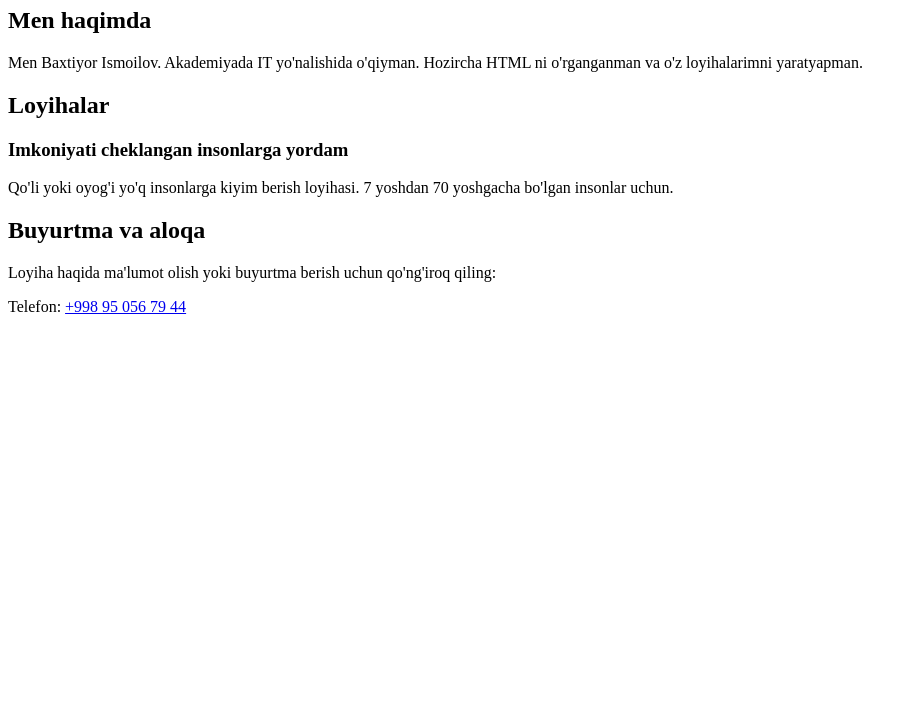
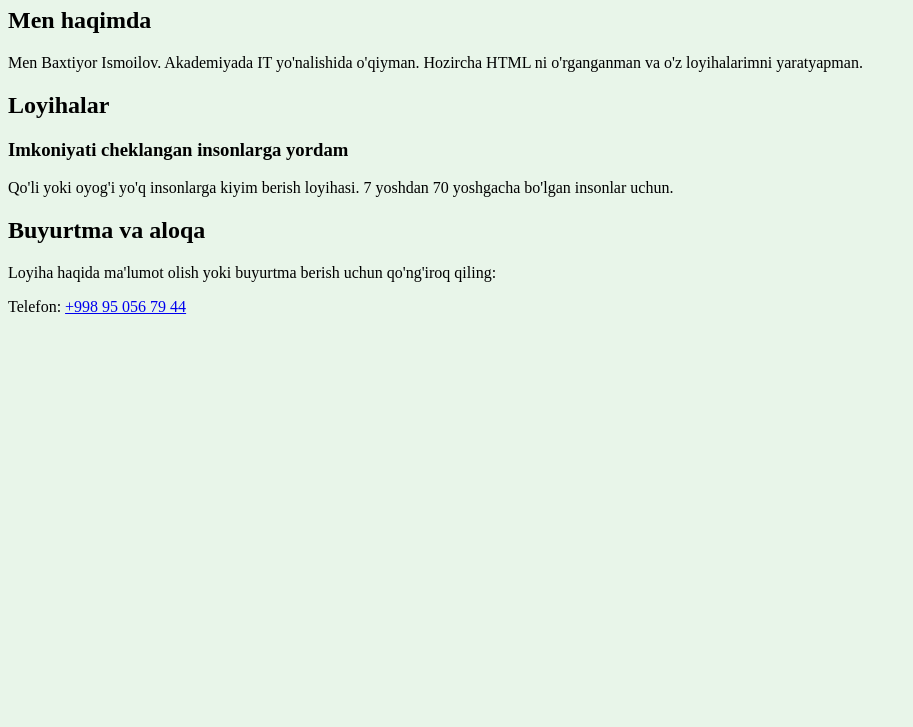
Before and after one commit to seshanba106-bot/yordam, a plain HTML site: page index.html in a window 1280 px wide. Shown: the part 73-800 px from the top of the page, without its empty margins (0-913 px from the left). Drawn offline with Linux system fonts and the light colour scheme.

Commit message:
Add files via upload

```diff
--- a/index.html
+++ b/index.html
@@ -3,6 +3,11 @@
 <head>
   <meta charset="UTF-8">
   <title>Baxtiyor Ismoilov — Portfolio</title>
+  <style>
+    body {
+      background-color: #e8f5e9;
+    }
+  </style>
 </head>
 <body>
   <h1>Baxtiyor Ismoilov</h1>
```
